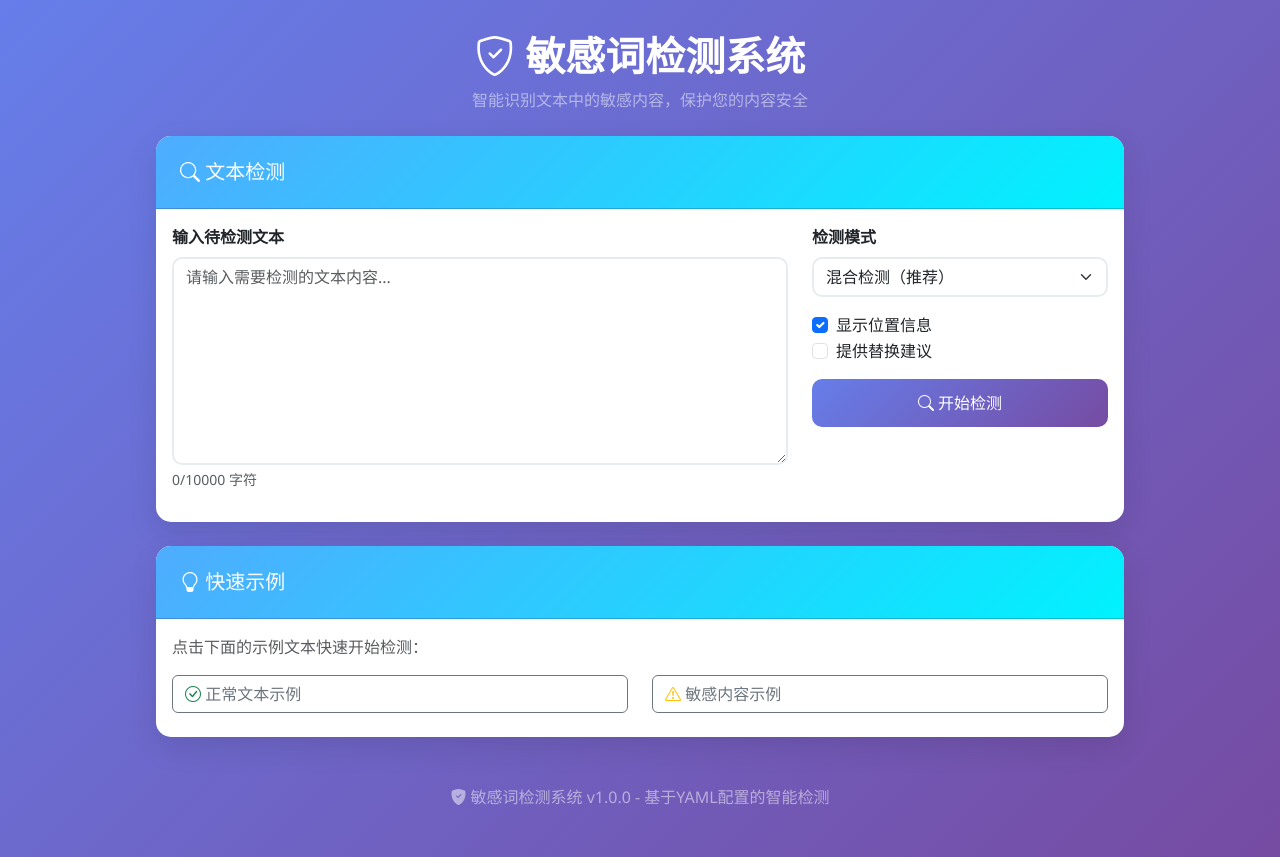
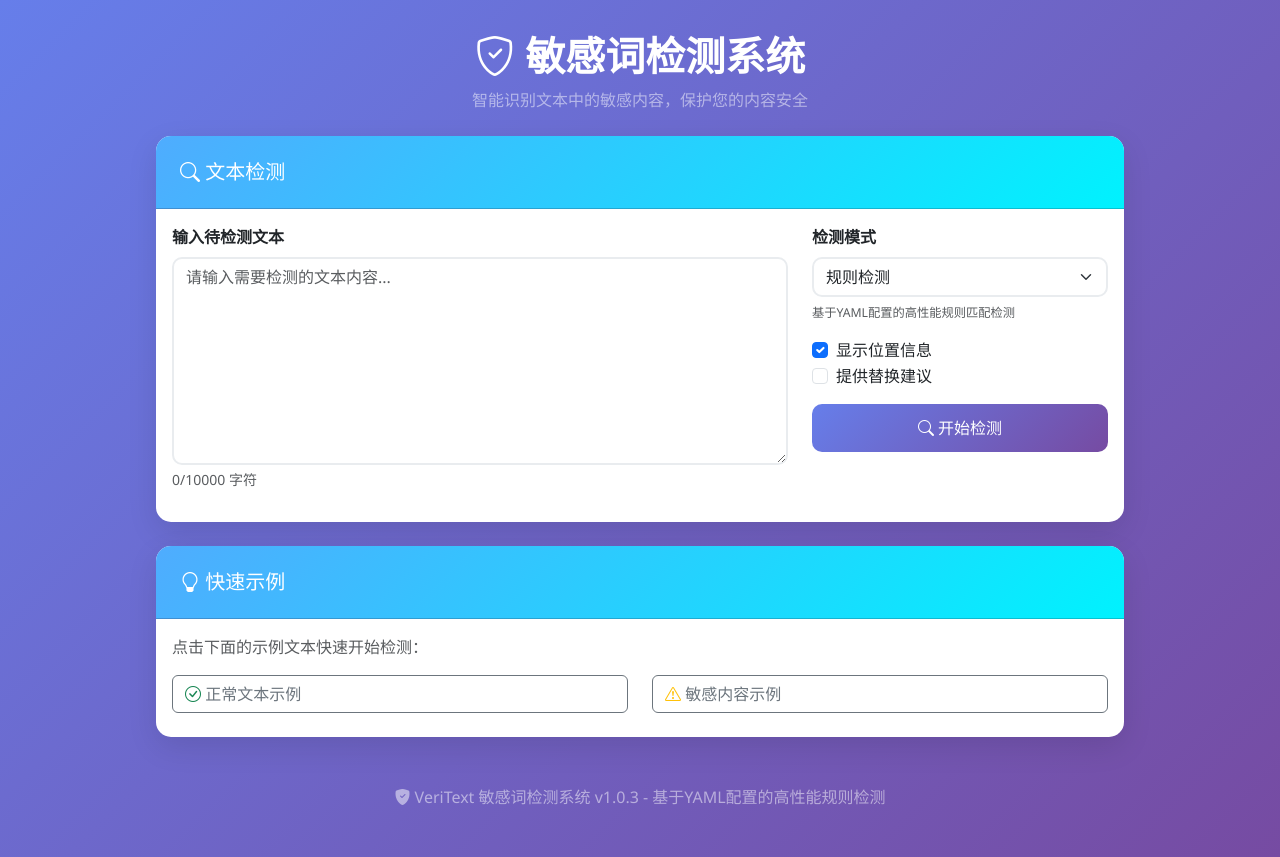
Before and after one commit to lihongjie0209/veri-text, a FastAPI app: page / in a window 1280 px wide. Run offline with FastAPI, Linux system fonts and the light colour scheme.

Commit message:
refactor: 移除UI中的SEMANTIC检测选项
- 更新detector.html和index.html，移除混合检测和语义检测选项
- 简化检测模式选择，只保留规则检测模式
- 修复detector.js中的API路径为正确的/api/v1/detect/
- 更新版本信息为v1.0.3
- 添加规则检测的描述说明，强调基于YAML配置的高性能特性

UI现在完全匹配后端的纯规则检测实现

```diff
--- a/src/static/js/detector.js
+++ b/src/static/js/detector.js
@@ -92,7 +92,7 @@ async function handleDetection(event) {
         };
 
         // 发送检测请求
-        const response = await fetch('/api/detect', {
+        const response = await fetch('/api/v1/detect/', {
             method: 'POST',
             headers: {
                 'Content-Type': 'application/json'
@@ -286,7 +286,6 @@ function getRiskLevelText(level) {
 
 function getDetectionModeText(mode) {
     const modes = {
-        'hybrid': '混合检测',
         'rule': '规则检测'
     };
     return modes[mode] || mode;
--- a/src/templates/detector.html
+++ b/src/templates/detector.html
@@ -120,9 +120,11 @@
                             <div class="mb-3">
                                 <label for="detectionMode" class="form-label fw-semibold">检测模式</label>
                                 <select class="form-select" id="detectionMode">
-                                    <option value="hybrid">混合检测（推荐）</option>
-                                    <option value="rule">仅规则检测</option>
+                                    <option value="rule">规则检测</option>
                                 </select>
+                                <div class="form-text">
+                                    <small class="text-muted">基于YAML配置的高性能规则匹配检测</small>
+                                </div>
                             </div>
                             <div class="mb-3">
                                 <div class="form-check">
@@ -192,7 +194,7 @@
         <div class="text-center mt-5">
             <p class="text-white-50">
                 <i class="bi bi-shield-fill-check"></i>
-                敏感词检测系统 v1.0.0 - 基于YAML配置的智能检测
+                VeriText 敏感词检测系统 v1.0.3 - 基于YAML配置的高性能规则检测
             </p>
         </div>
     </div>
--- a/src/templates/index.html
+++ b/src/templates/index.html
@@ -74,9 +74,11 @@
                                     <div class="col-md-6">
                                         <label for="detection-mode" class="form-label">检测模式</label>
                                         <select class="form-select" id="detection-mode">
-                                            <option value="hybrid">混合检测（推荐）</option>
-                                            <option value="rule">仅规则匹配</option>
+                                            <option value="rule">规则检测</option>
                                         </select>
+                                        <div class="form-text">
+                                            <small class="text-muted">基于YAML配置的高性能规则匹配</small>
+                                        </div>
                                     </div>
                                     <div class="col-md-6">
                                         <label for="strictness-level" class="form-label">严格程度</label>
```
